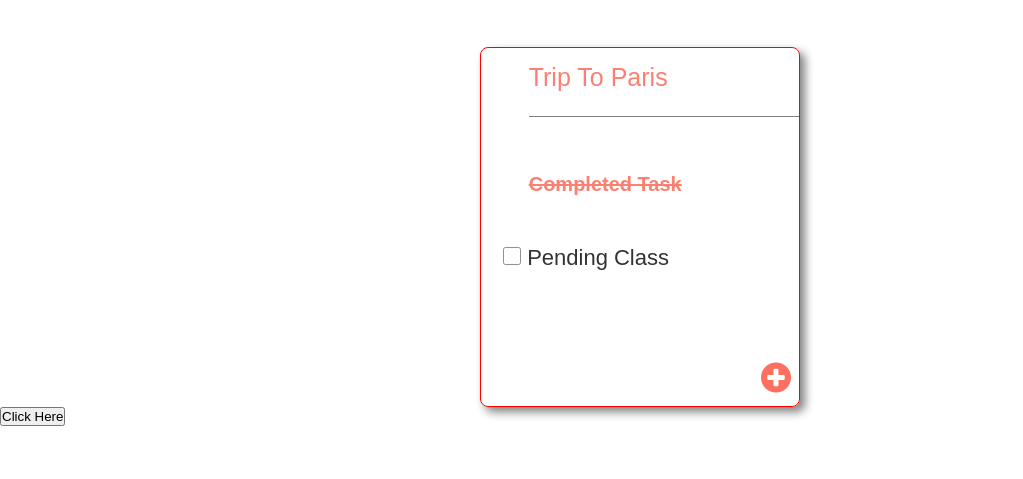
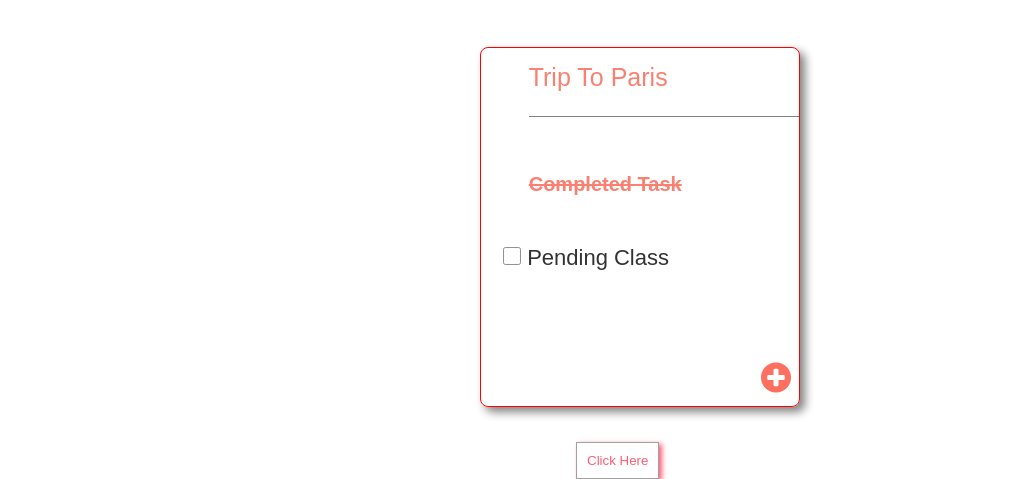
Before and after one commit to Raksha-coder/To_Do_App, a plain HTML site: page index_3.html in a window 1280 px wide. Shown: the part 333-812 px from the top of the page, without its empty margins (0-1023 px from the left). Drawn offline with Linux system fonts and the light colour scheme.

Commit message:
add button style

```diff
--- a/trip_to_paris.css
+++ b/trip_to_paris.css
@@ -184,3 +184,12 @@
     margin-bottom: 20px;
 
 }
+#btn-click{
+    background-color: white;
+    color: #ff5e74;
+    border: 1px solid #a1a1a1;
+    padding: 10px;
+    margin-top: 35px;
+    margin-left: 45%;
+    box-shadow: 3px 2px 5px 0 #ff5e74;
+}
```
